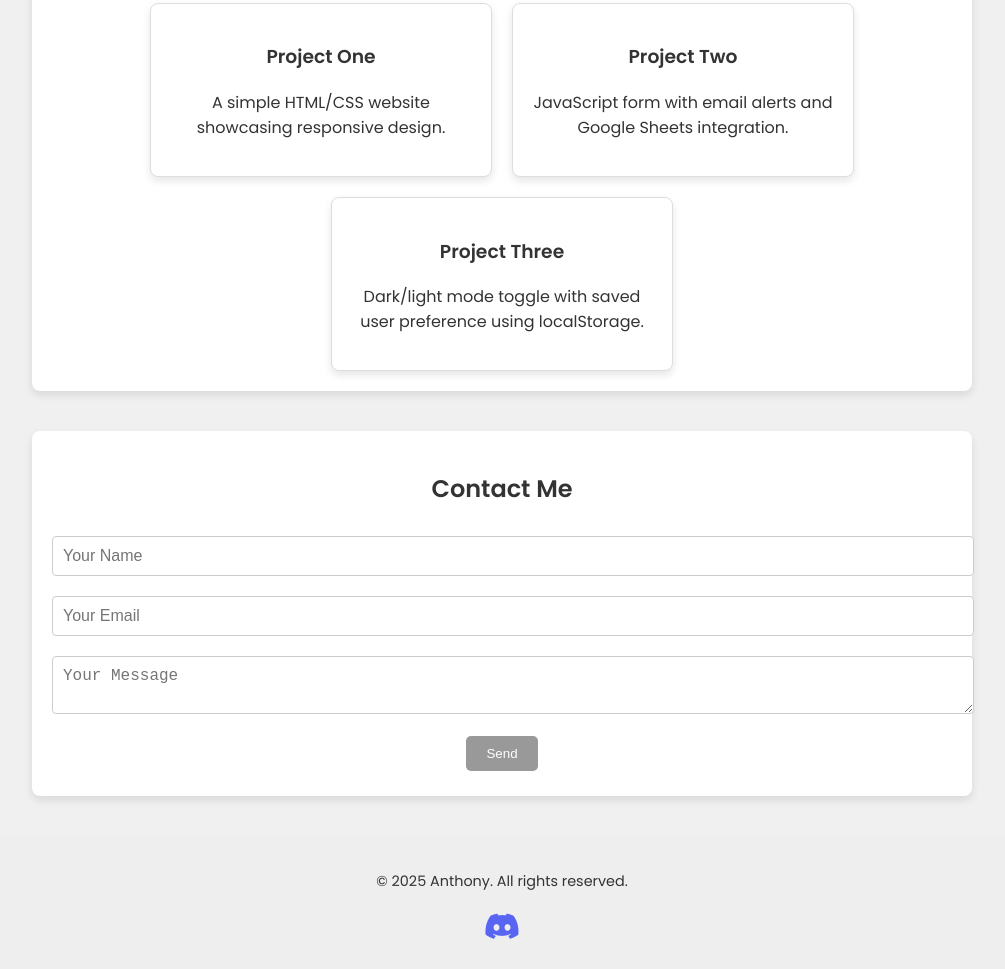
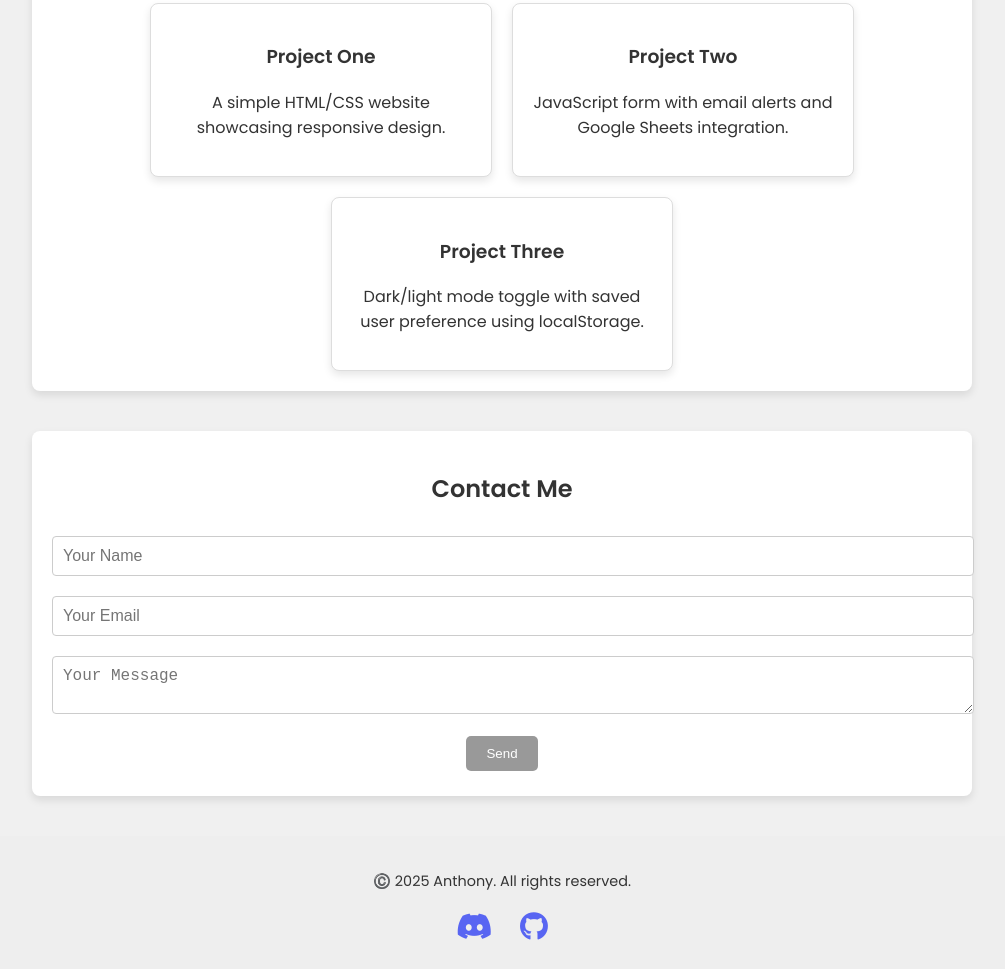
Before and after one commit to DevNovaMike/my--portfolio, a plain HTML site: page index.html in a window 1280 px wide. Shown: the part 707-1676 px from the top of the page, without its empty margins (138-1143 px from the left). Drawn offline with Linux system fonts and the light colour scheme; some packages are replaced by stand-ins of ours; a script that the page names is missing.

Commit message:
Update index.html

```diff
--- a/index.html
+++ b/index.html
@@ -81,10 +81,13 @@
   </section>
 
   <footer>
-    <p>© 2025 Anthony. All rights reserved.</p>
+  <p>©️ 2025 Anthony. All rights reserved.</p>
   <div class="social-icons">
     <a href="https://discord.com/users/763788100458774549" target="_blank" aria-label="Discord">
       <i class="fab fa-discord"></i>
+    </a>
+    <a href="https://github.com/devnovamike" target="_blank" aria-label="GitHub">
+      <i class="fab fa-github"></i>
     </a>
   </div>
 </footer>
```
Lines whose indentation alone changed are shown as unchanged.
